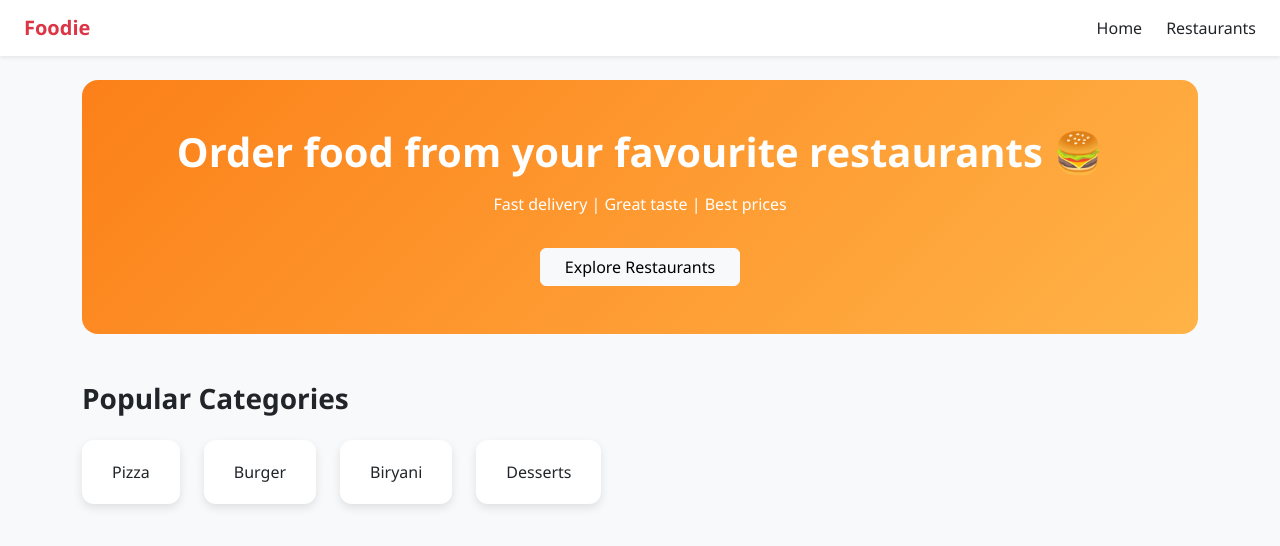
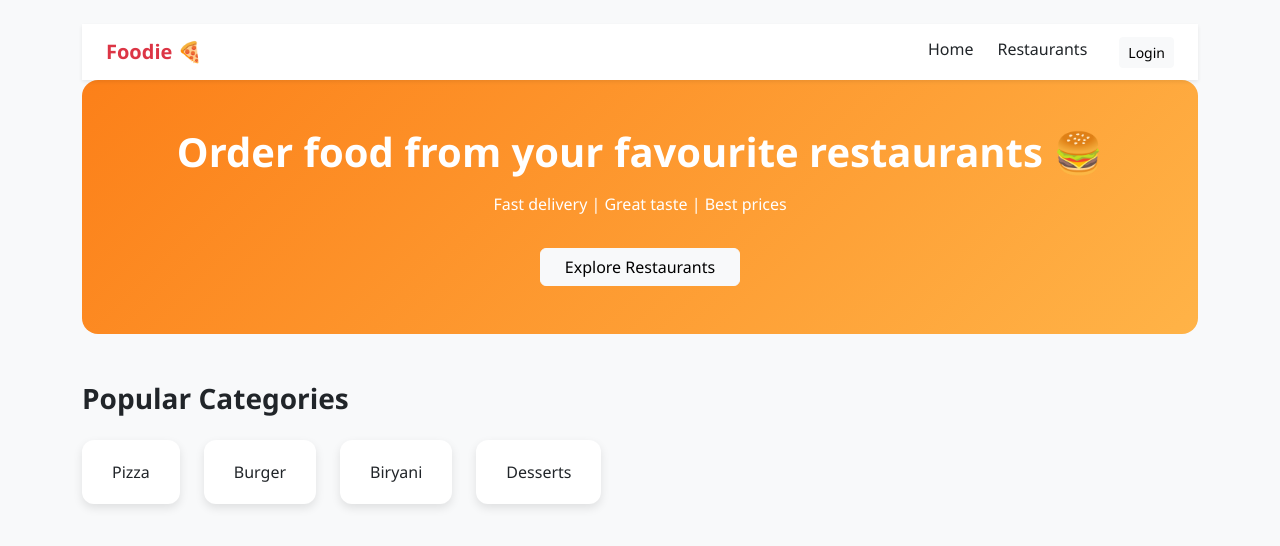
Before and after one commit to Shubham9985/FoodDelivery, an Angular app in the folder frontend/: page / in a window 1280 px wide. Shown: the top 546 px of the page. Built offline with nearby package versions, Linux system fonts and the light colour scheme.

Commit message:
Login button added

```diff
--- a/frontend/src/app/app.component.html
+++ b/frontend/src/app/app.component.html
@@ -1,13 +1,14 @@
-<nav class="navbar navbar-expand-lg navbar-light bg-white shadow-sm px-4">
+<!-- <nav class="navbar navbar-expand-lg navbar-light bg-white shadow-sm px-4">
   <a class="navbar-brand fw-bold text-danger">Foodie</a>
 
   <div class="ms-auto d-flex gap-4">
     <a routerLink="/" routerLinkActive="active" class="nav-link">Home</a>
     <a routerLink="/restaurants" routerLinkActive="active" class="nav-link">Restaurants</a>
   </div>
-</nav>
+</nav> -->
 
 <!-- 👇 THIS IS IMPORTANT -->
 <div class="container mt-4">
+  <app-navbar></app-navbar>
   <router-outlet></router-outlet>
 </div>
--- a/frontend/src/app/shared/navbar/navbar.component.css
+++ b/frontend/src/app/shared/navbar/navbar.component.css
@@ -0,0 +1,13 @@
+.login-box {
+  position: absolute;
+  right: 20px;
+  top: 70px;
+  width: 250px;
+  background: white;
+  padding: 15px;
+  border: 1px solid #ccc;
+  z-index: 1000;
+}
+.login-box {
+  border: 1px solid black;
+}
--- a/frontend/src/app/shared/navbar/navbar.component.html
+++ b/frontend/src/app/shared/navbar/navbar.component.html
@@ -1,4 +1,4 @@
-<nav class="navbar navbar-expand-lg navbar-dark bg-dark">
+<!-- <nav class="navbar navbar-expand-lg navbar-dark bg-dark">
   <div class="container">
     <a class="navbar-brand" routerLink="/">FoodApp 🍕</a>
 
@@ -6,6 +6,46 @@
       <a class="nav-link d-inline text-white" routerLink="/">Home</a>
       <a class="nav-link d-inline text-white" routerLink="/restaurants">Restaurants</a>
       <a class="nav-link d-inline text-white" routerLink="/add-restaurant">Add</a>
+      <button class="btn btn-light btn-sm ms-2" (click)="openLogin()">
+        Login
+      </button>
     </div>
   </div>
+</nav> -->
+<nav class="navbar navbar-expand-lg navbar-light bg-white shadow-sm px-4">
+  <a class="navbar-brand fw-bold text-danger">Foodie 🍕</a>
+
+  <div class="ms-auto d-flex gap-4">
+    <a routerLink="/" routerLinkActive="active" class="nav-link d-inline">Home</a>
+    <a routerLink="/restaurants" routerLinkActive="active" class="nav-link d-inline ">Restaurants</a>
+    <!-- <a class="nav-link d-inline text-white" routerLink="/add-restaurant">Add</a> -->
+    <button class="btn btn-light btn-sm ms-2" (click)="openLogin()">
+        Login
+      </button>
+  </div>
 </nav>
+<div *ngIf="showLogin" class="login-box">
+
+  <h4 *ngIf="isLogin">Login</h4>
+  <h4 *ngIf="!isLogin">Signup</h4>
+
+  <!-- USERNAME -->
+  <input class="form-control mb-2" placeholder="Username" [(ngModel)]="username">
+
+  <!-- PASSWORD -->
+  <input type="password" class="form-control mb-2" placeholder="Password" [(ngModel)]="password">
+
+  <!-- BUTTON -->
+  <button class="btn btn-primary w-100 mb-2">
+    {{ isLogin ? 'Login' : 'Signup' }}
+  </button>
+
+  <!-- SWITCH -->
+  <button class="btn btn-link w-100" (click)="toggleMode()">
+    {{ isLogin ? 'First time? Signup' : 'Already have account? Login' }}
+  </button>
+
+  <!-- CLOSE -->
+  <button class="btn btn-danger w-100" (click)="closeLogin()">Close</button>
+
+</div>
--- a/frontend/src/app/shared/navbar/navbar.component.ts
+++ b/frontend/src/app/shared/navbar/navbar.component.ts
@@ -1,14 +1,33 @@
 import { CommonModule } from '@angular/common';
 import { Component } from '@angular/core';
+import { FormsModule } from '@angular/forms';
 import { RouterModule } from '@angular/router';
 
 @Component({
   selector: 'app-navbar',
   standalone: true,
-  imports: [CommonModule, RouterModule],
+  imports: [CommonModule, RouterModule, FormsModule],
   templateUrl: './navbar.component.html',
   styleUrl: './navbar.component.css'
 })
 export class NavbarComponent {
 
+  showLogin = false;
+
+  isLogin = true;
+  username = '';
+  password = '';
+
+  openLogin() {
+  console.log("clicked");
+  this.showLogin = true;
 }
+
+  closeLogin() {
+    this.showLogin = false;
+  }
+
+  toggleMode() {
+    this.isLogin = !this.isLogin;
+  }
+}
```
